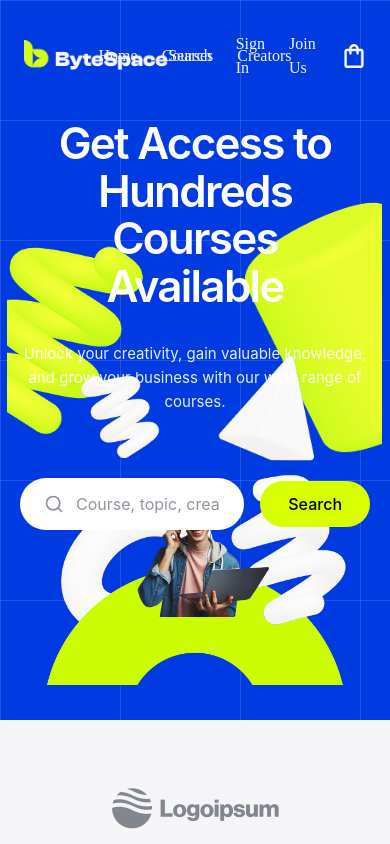
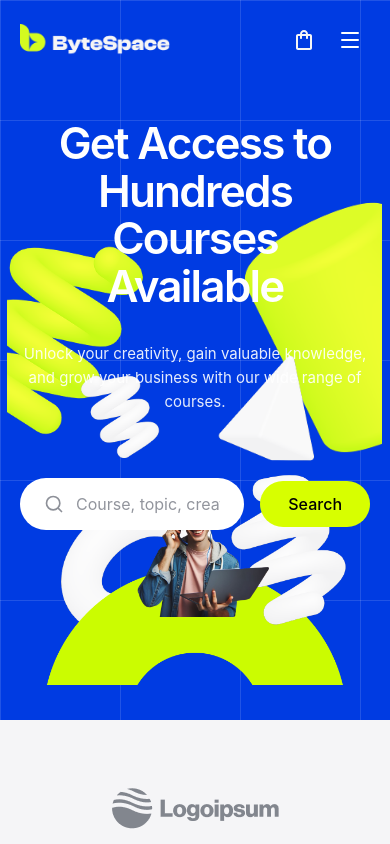
Before and after one commit to sakib-333/byte-space-new, a React (Vite) app: page / in a window 390 px wide. Shown: the top 844 px of the page. Built offline with nearby package versions, Linux system fonts and the light colour scheme.

Commit message:
Add responsive navbar.

```diff
--- a/src/shared/components/layout/Header.tsx
+++ b/src/shared/components/layout/Header.tsx
@@ -1,38 +1,66 @@
 import { useEffect, useRef, useState } from "react"
+import { Link } from "react-router-dom"
+import { Menu, X } from "lucide-react"
+
 import ShoppingBagIcon from "@/assets/icons/shopping_bag.svg?react"
 import HeaderLogo from "/header_logo.png"
-import { Link } from "react-router-dom"
 
 const Header = () => {
     const headerRef = useRef<HTMLElement>(null)
+
     const [scrolled, setScrolled] = useState(false)
+    const [mobileMenuOpen, setMobileMenuOpen] = useState(false)
 
     useEffect(() => {
         const handleScroll = () => {
-            const headerHeight = headerRef.current?.offsetHeight ?? 0
+            const headerHeight =
+                headerRef.current?.offsetHeight ?? 0
+
             setScrolled(window.scrollY > headerHeight)
         }
 
         handleScroll()
-        window.addEventListener("scroll", handleScroll, { passive: true })
 
-        return () => window.removeEventListener("scroll", handleScroll)
+        window.addEventListener("scroll", handleScroll, {
+            passive: true,
+        })
+
+        return () =>
+            window.removeEventListener(
+                "scroll",
+                handleScroll,
+            )
     }, [])
+
+    const closeMobileMenu = () => {
+        setMobileMenuOpen(false)
+    }
 
     return (
         <header
             ref={headerRef}
-            className={`fixed inset-x-0 top-0 z-50 h-28 transition-colors duration-300 ${scrolled && "bg-black"} `}
+            className={`fixed inset-x-0 top-0 z-50 transition-colors duration-300 ${scrolled || mobileMenuOpen
+                    ? "bg-black"
+                    : "bg-transparent"
+                }`}
         >
-            <div className="mx-auto flex h-full max-w-360 items-center justify-between px-6">
-
+            {/* Header */}
+            <div className="mx-auto flex h-20 max-w-[1440px] items-center justify-between px-5 md:px-6 lg:h-28">
                 {/* Logo */}
-                <Link to="/" className="flex items-center gap-2.5">
-                    <img src={HeaderLogo} alt="ByteSpace Logo" />
+                <Link
+                    to="/"
+                    onClick={closeMobileMenu}
+                    className="flex items-center"
+                >
+                    <img
+                        src={HeaderLogo}
+                        alt="ByteSpace Logo"
+                        className="h-auto w-[150px] md:w-auto"
+                    />
                 </Link>
 
-                {/* Navigation */}
-                <nav className="absolute left-1/2 flex -translate-x-1/2 items-center gap-6">
+                {/* Desktop Navigation */}
+                <nav className="absolute left-1/2 hidden -translate-x-1/2 items-center gap-6 lg:flex">
                     <Link
                         to="/"
                         className="font-['Satoshi'] text-base font-medium text-neutral-100 transition-opacity hover:opacity-70"
@@ -55,14 +83,15 @@ const Header = () => {
                     </Link>
                 </nav>
 
-                {/* Actions */}
-                <div className="flex items-center gap-6">
+                {/* Desktop Actions */}
+                <div className="hidden items-center gap-6 lg:flex">
                     <Link
                         to="/search"
                         className="font-['Satoshi'] text-base text-neutral-100 transition-opacity hover:opacity-70"
                     >
                         Search
                     </Link>
+
                     <Link
                         to="/login"
                         className="font-['Satoshi'] text-base text-neutral-100 transition-opacity hover:opacity-70"
@@ -86,6 +115,100 @@ const Header = () => {
                     </button>
                 </div>
 
+                {/* Mobile Actions */}
+                <div className="flex items-center gap-4 lg:hidden">
+                    <button
+                        type="button"
+                        aria-label="Shopping bag"
+                        className="text-white"
+                    >
+                        <ShoppingBagIcon className="size-5" />
+                    </button>
+
+                    <button
+                        type="button"
+                        aria-label={
+                            mobileMenuOpen
+                                ? "Close navigation"
+                                : "Open navigation"
+                        }
+                        aria-expanded={mobileMenuOpen}
+                        onClick={() =>
+                            setMobileMenuOpen(
+                                (previous) => !previous,
+                            )
+                        }
+                        className="flex size-10 items-center justify-center text-white"
+                    >
+                        {mobileMenuOpen ? (
+                            <X className="size-6" />
+                        ) : (
+                            <Menu className="size-6" />
+                        )}
+                    </button>
+                </div>
+            </div>
+
+            {/* Mobile Menu */}
+            <div
+                className={`overflow-hidden transition-all duration-300 lg:hidden ${mobileMenuOpen
+                        ? "max-h-[500px] border-t border-white/10 opacity-100"
+                        : "max-h-0 opacity-0"
+                    }`}
+            >
+                <div className="mx-auto flex max-w-[1440px] flex-col px-5 pb-6 pt-4">
+                    <nav className="flex flex-col">
+                        <Link
+                            to="/"
+                            onClick={closeMobileMenu}
+                            className="border-b border-white/10 py-4 font-['Satoshi'] text-base text-white"
+                        >
+                            Home
+                        </Link>
+
+                        <Link
+                            to="/courses"
+                            onClick={closeMobileMenu}
+                            className="border-b border-white/10 py-4 font-['Satoshi'] text-base text-white"
+                        >
+                            Courses
+                        </Link>
+
+                        <Link
+                            to="/creators"
+                            onClick={closeMobileMenu}
+                            className="border-b border-white/10 py-4 font-['Satoshi'] text-base text-white"
+                        >
+                            Creators
+                        </Link>
+
+                        <Link
+                            to="/search"
+                            onClick={closeMobileMenu}
+                            className="border-b border-white/10 py-4 font-['Satoshi'] text-base text-white"
+                        >
+                            Search
+                        </Link>
+                    </nav>
+
+                    <div className="mt-5 flex items-center gap-3">
+                        <Link
+                            to="/login"
+                            onClick={closeMobileMenu}
+                            className="flex h-11 flex-1 items-center justify-center rounded-full border border-white/30 text-[15px] text-white"
+                        >
+                            Sign In
+                        </Link>
+
+                        <Link
+                            to="/register"
+                            onClick={closeMobileMenu}
+                            className="flex h-11 flex-1 items-center justify-center rounded-full bg-[#D7FF00] text-[15px] font-medium text-black"
+                        >
+                            Join Us
+                        </Link>
+                    </div>
+                </div>
             </div>
         </header>
     )
```
